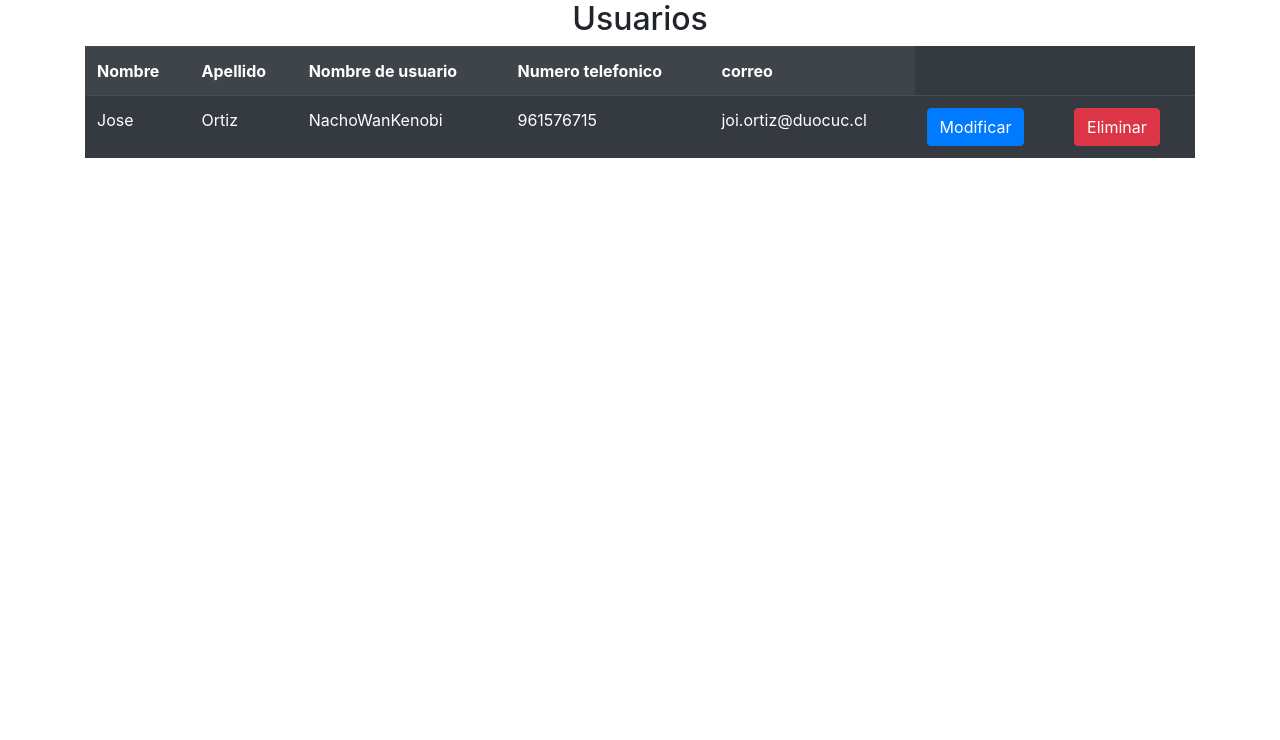
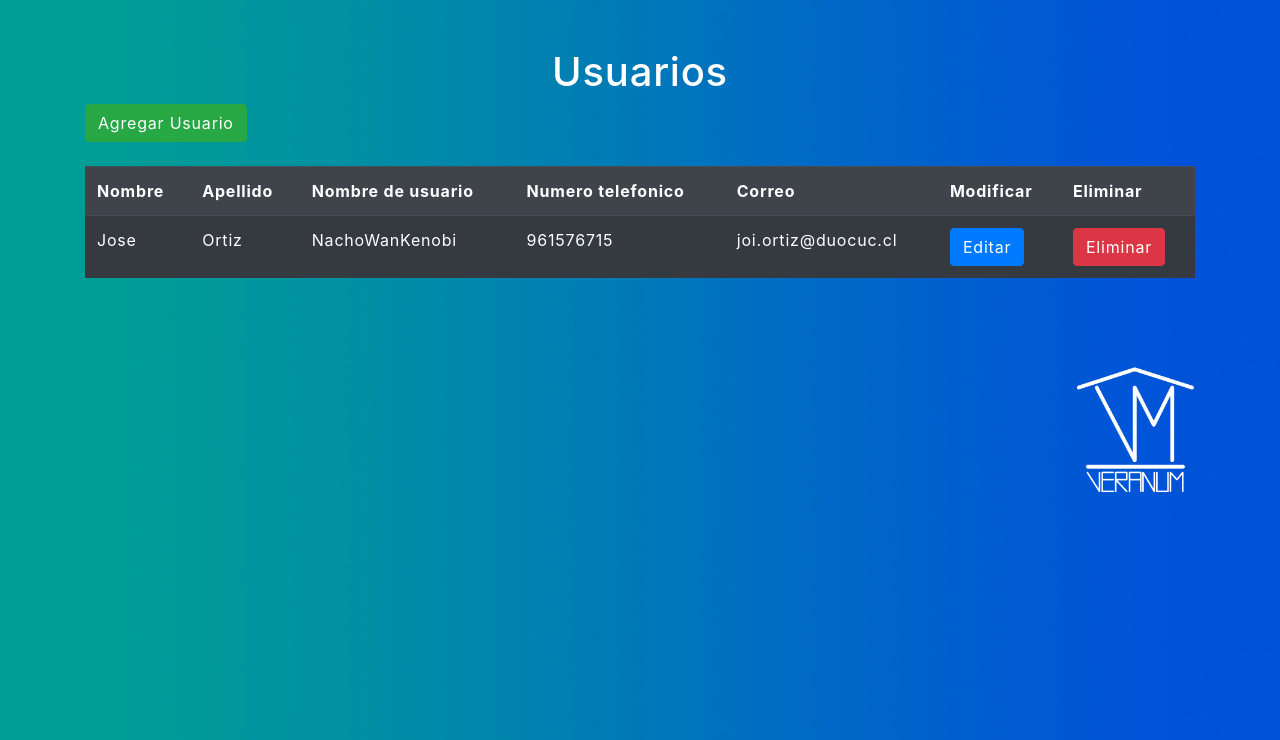
Before and after one commit to alcantarap/hotel, a Django app: page /registrados/ in a window 1280 px wide. Shown: the top 740 px of the page. Run offline with Django 3.2, Linux system fonts and the light colour scheme; data comes from the database, SQL or seed files in the repository; both versions use the stored data as it was after the commit.

Commit message:
hola mama

```diff
--- /dev/null
+++ b/Django/core/static/core/css/lista_registrados.css
@@ -0,0 +1,25 @@
+body{
+    background-image: url('/static/core/img/fondo.jpg');
+   /*  height: 100%;
+    background-position: center;
+    background-repeat: no-repeat;
+    background-size: cover; */
+    background-size: 100%;
+    color: rgb(33, 165, 154);
+    letter-spacing: .05rem;
+    min-height: 100%;
+    position: relative;
+}
+
+#logo {
+    position: relative;
+    width: 150px;
+    height: 150px;
+    left: 975px;
+    max-height:150px;
+    margin-top: 5%;
+}
+
+.titulo {
+    color: white;
+}
--- a/Django/core/templates/core/lista_Registrados.html
+++ b/Django/core/templates/core/lista_Registrados.html
@@ -1,3 +1,5 @@
+{% load static %}
+
 <!DOCTYPE html>
 <html lang="es">
 <head>
@@ -5,21 +7,25 @@
     <meta http-equiv="X-UA-Compatible" content="IE=edge">
     <meta name="viewport" content="width=device-width, initial-scale=1.0">
     <title>Mantenedor de Usuarios</title>
-
+    <link type="text/css" rel="stylesheet" href="{% static 'core/css/lista_registrados.css' %}">
     <!-- bootstrap -->
     <link rel="stylesheet" href="https://cdn.jsdelivr.net/npm/bootstrap@4.6.0/dist/css/bootstrap.min.css" integrity="sha384-B0vP5xmATw1+K9KRQjQERJvTumQW0nPEzvF6L/Z6nronJ3oUOFUFpCjEUQouq2+l" crossorigin="anonymous">
 
 </head>
 <body>
     <div class="container">
-        <h2 class="text-center">Usuarios</h2>
+        <br><br>
+        <h1 class="text-center titulo">Usuarios</h1>
+        <a href="{% url 'add_cliente' %}" class="btn btn-success" >Agregar Usuario</a><br><br>
         <table class="table table-striped table-dark">
             <tr>
                 <th>Nombre</th>
                 <th>Apellido</th>
                 <th>Nombre de usuario</th>
                 <th>Numero telefonico</th>
-                <th>correo</th>
+                <th>Correo</th>
+                <th>Modificar</th>
+                <th>Eliminar</th>
             </tr>
             {% for reg in cliente %}
                 <tr>
@@ -29,7 +35,7 @@
                     <td>{{ reg.num_telefonico }}</td>
                     <td>{{ reg.correo }}</td>
                     <td>
-                        <a href="{% url 'edit_cliente' reg.id_cliente %}" class="btn btn-primary" >Modificar</a>
+                        <a href="{% url 'edit_cliente' reg.id_cliente %}" class="btn btn-primary" >Editar</a>
 
                     </td>
                     <td>
@@ -38,6 +44,7 @@
                 </tr>
             {% endfor %}
         </table>
+        <img src="{% static 'core/img/veranum blanco.png' %}" alt="Logo" id="logo">
     </div>
 
 
```
Also changed, not shown: Django/db.sqlite3.
